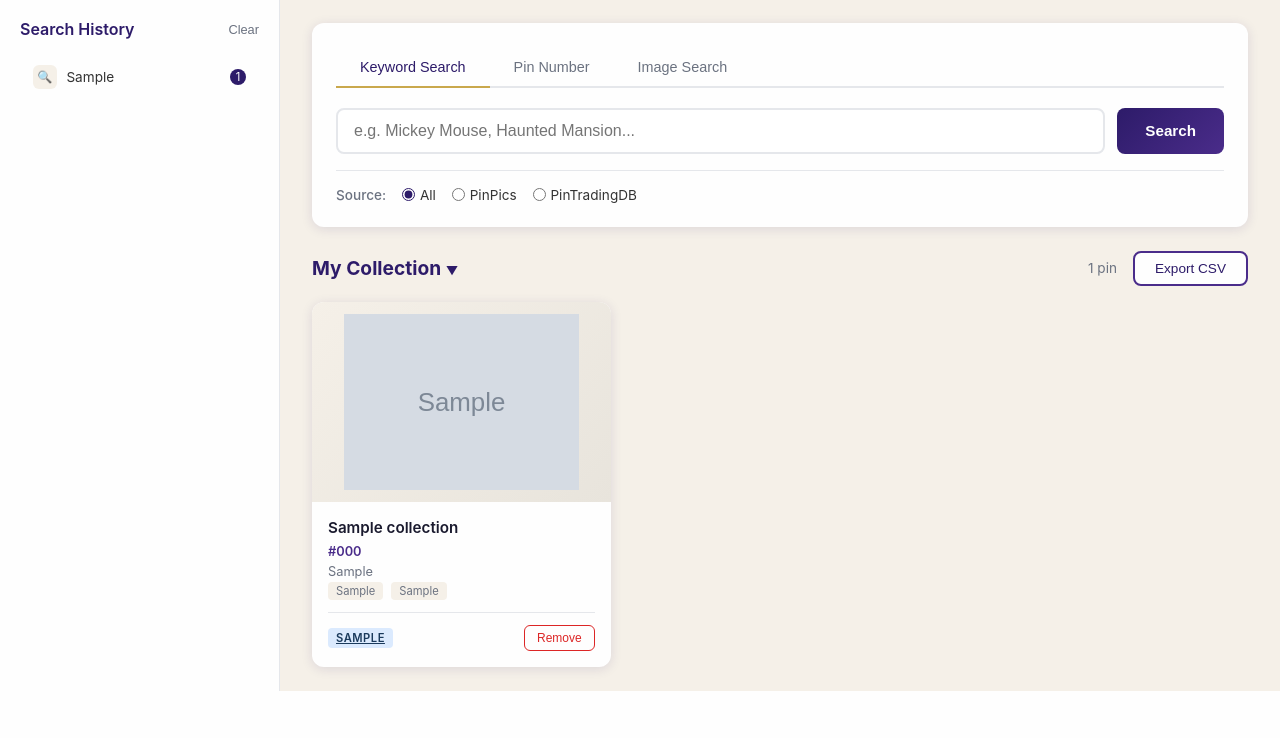
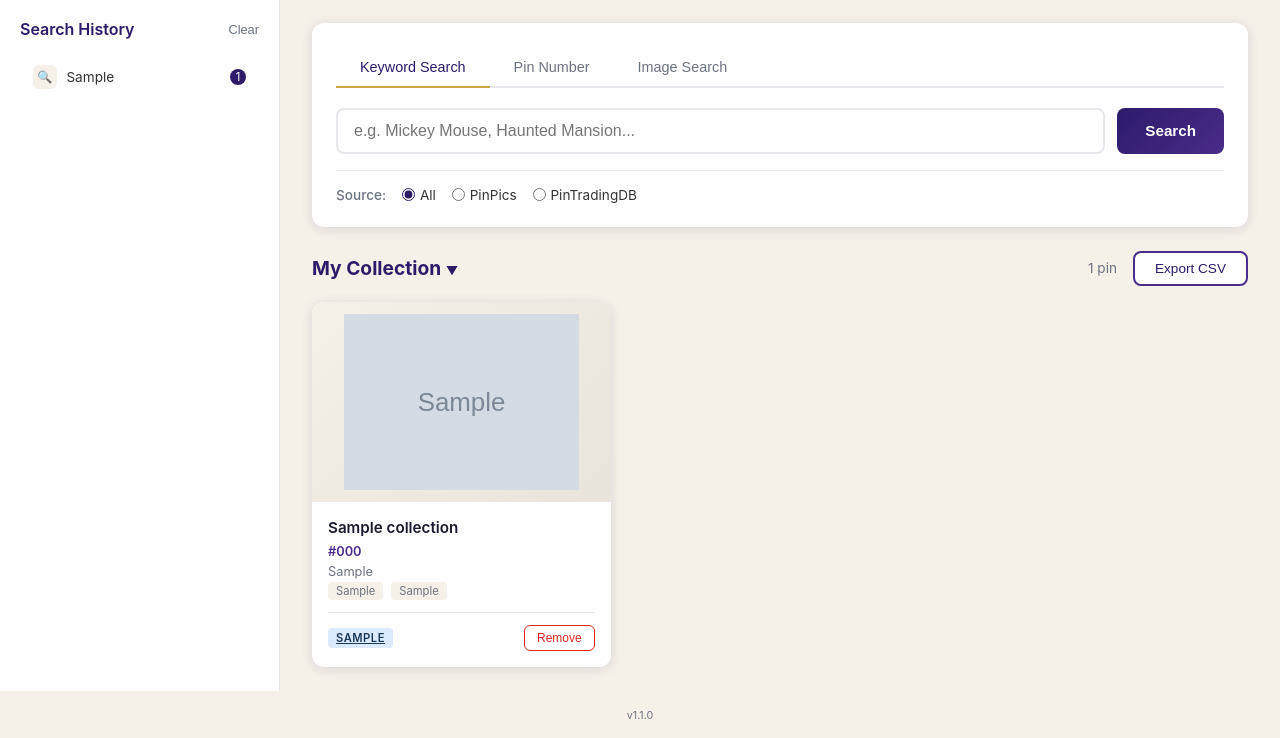
Before and after one commit to evolabs20-create/pin-search-tool, a Flask app: page / in a window 1280 px wide. Shown: the part 150-888 px from the top of the page. Before the commit the page ends 841 px from the top, so only its background shows below. Run offline with Flask 3, Linux system fonts and the light colour scheme; tables that the repository leaves empty hold one stand-in row (values such as "Sample post"); grey boxes marked "Sample" are stand-in pictures.

Commit message:
Add version number (v1.1.0) to page footer
Co-Authored-By: Claude Opus 4.6 <noreply@anthropic.com>

```diff
--- a/static/style.css
+++ b/static/style.css
@@ -701,3 +701,12 @@ body {
     border-radius: 3px;
 }
 ::-webkit-scrollbar-thumb:hover { background: var(--gray); }
+
+/* === Footer === */
+
+.footer {
+    text-align: center;
+    padding: 1rem;
+    color: var(--gray);
+    font-size: 0.8rem;
+}
--- a/templates/index.html
+++ b/templates/index.html
@@ -111,6 +111,10 @@
     </div>
 </main>
 
+<footer class="footer">
+    <small>v1.1.0</small>
+</footer>
+
 <script>
     const initialHistory = {{ history_json | safe }};
 </script>
```
